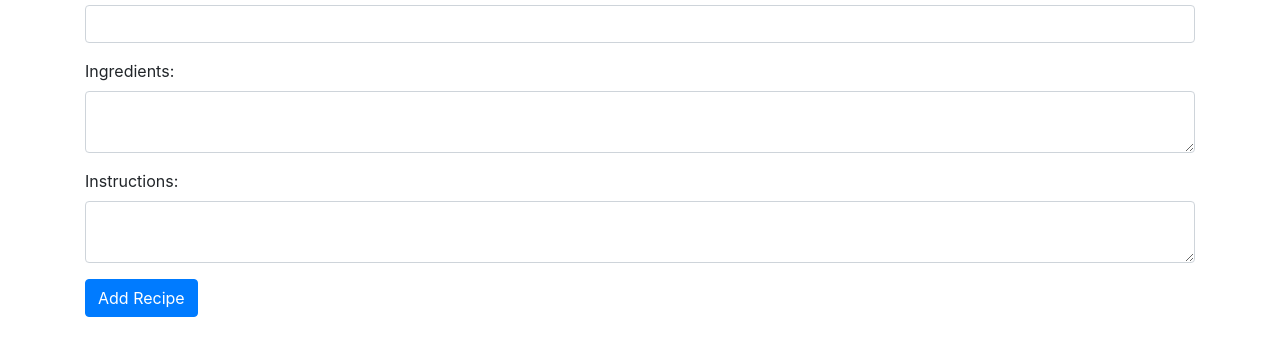
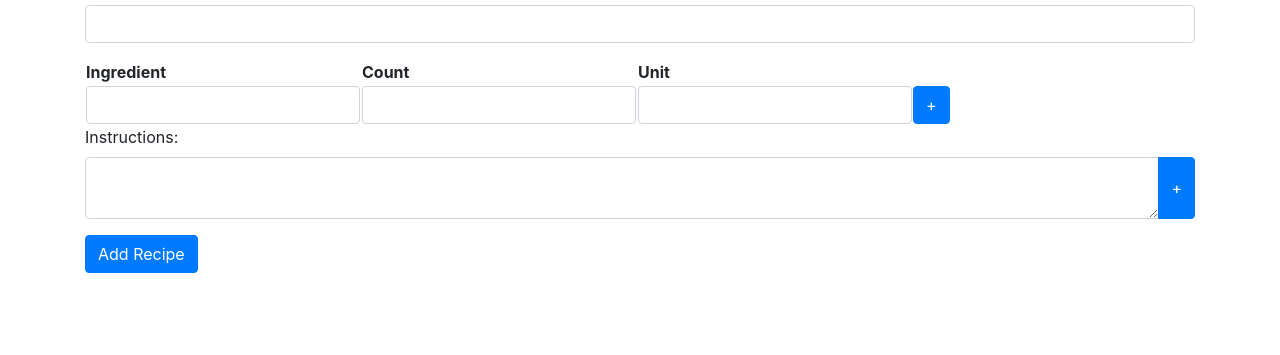
Before and after one commit to eyalmichon/FaceCook, a website: page public/addRecipe.html in a window 1280 px wide. Shown: the part 177-532 px from the top of the page. Drawn offline with nearby package versions, Linux system fonts and the light colour scheme.

Commit message:
add recipe

```diff
--- a/public/addRecipe.html
+++ b/public/addRecipe.html
@@ -45,17 +45,74 @@
               <label for="recipe-name">Recipe Name:</label>
               <input type="text" class="form-control" id="recipe-name">
             </div>
-            <div class="form-group">
-                <label for="ingredients">Ingredients:</label>
-                <textarea class="form-control" id="ingredients"></textarea>
+            <!-- Add the ingredient list -->
+            <table id="ingredients-table">
+                <tr>
+                  <th>Ingredient</th>
+                  <th>Count</th>
+                  <th>Unit</th>
+                </tr>
+
+                <!-- Add a row for each ingredient -->
+                <tr>
+                  <td><input type="text" class="form-control" id="ingredient-name"></td>
+                  <td>
+                    <div class="input-group">
+                      <input type="number" class="form-control" id="ingredient-count">
                     </div>
+                  </td>
+                  <td>
+                    <div class="input-group">
+                      <input type="text" class="form-control" id="ingredient-unit">
+                    </div>
+                  </td>
+                  <td>
+                    <div class="input-group-append">
+                      <button id="add-ingredient-button" class="btn btn-primary">+</button>
+                    </div>
+                  </td>
+                </tr>
+            </table>
+
+            <!-- Add the instructions -->
             <div class="form-group">
               <label for="instructions">Instructions:</label>
+              <div class="input-group">
                 <textarea class="form-control" id="instructions"></textarea>
+                <div class="input-group-append">
+                  <button id="add-instruction-button" class="btn btn-primary">+</button>
                 </div>
+              </div>
+            </div>
+
+            <!-- Add a submit button for the form -->
             <input type="submit" class="btn btn-primary" value="Add Recipe">
           </form>
     </div>
+    <script>
+        $(document).ready(function() {
+            $("#add-instruction-button").change(function() {
+                // Clone the last element of the instructions list
+                var newInstruction = $("#instructions li:last").clone();
+
+                // Clear the value of the input in the new instruction
+                newInstruction.find("input").val("");
+
+                // Append the new instruction to the end of the list
+                $("#instructions").append(newInstruction);
+            });
+            $("#add-ingredient-button").click(function() {
+                // Clone the last row of the table
+                var newRow = $("#ingredients-table tr:last").clone();
+
+                // Clear the values of the inputs in the new row
+                newRow.find("input").val("");
+
+                // Append the new row to the end of the table
+                $("#ingredients-table").append(newRow);
+            });
+            });
+    </script>
     <script>
         // handle the submit event of the form
         $("form").submit(function (event) {
```
Lines whose indentation alone changed are shown as unchanged.
